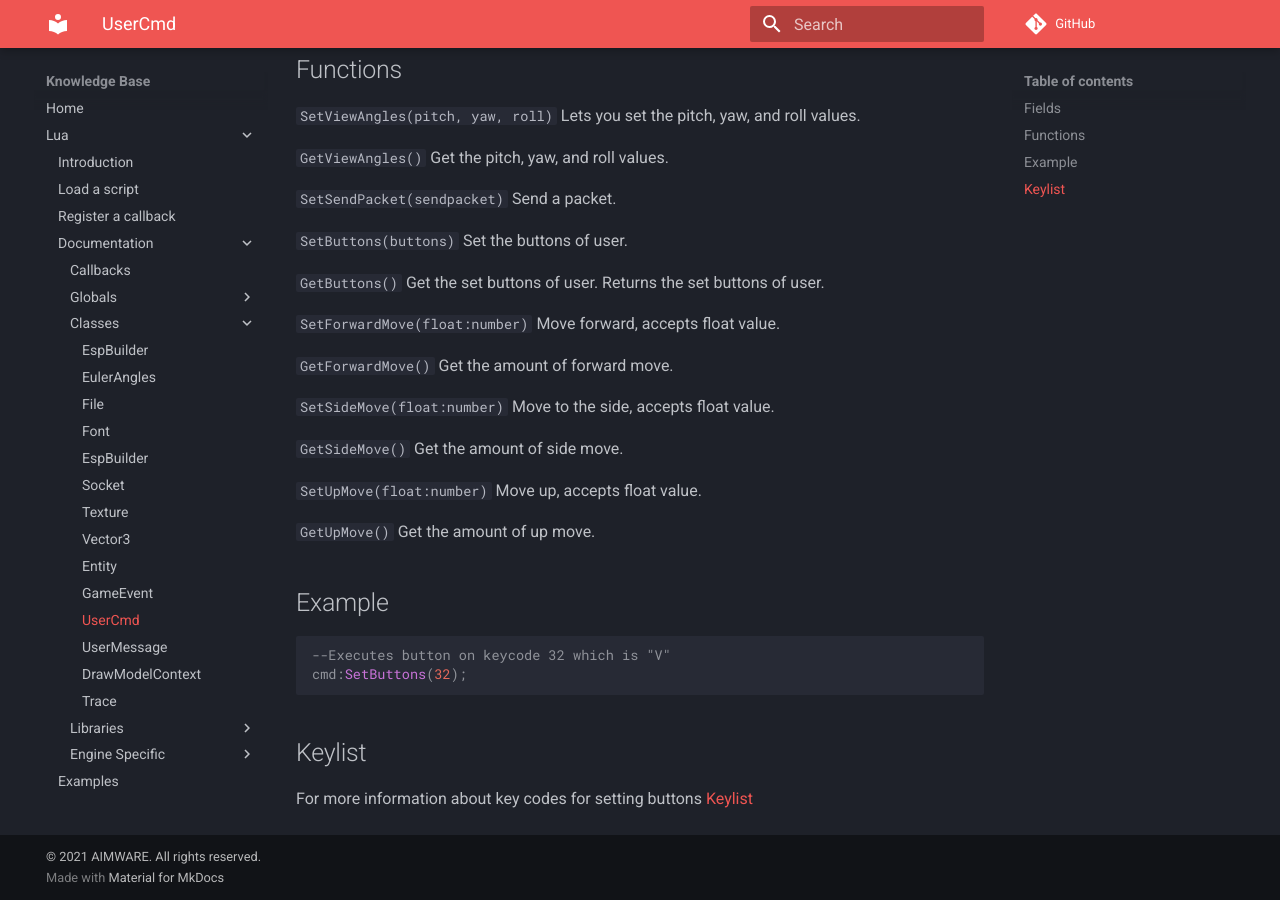
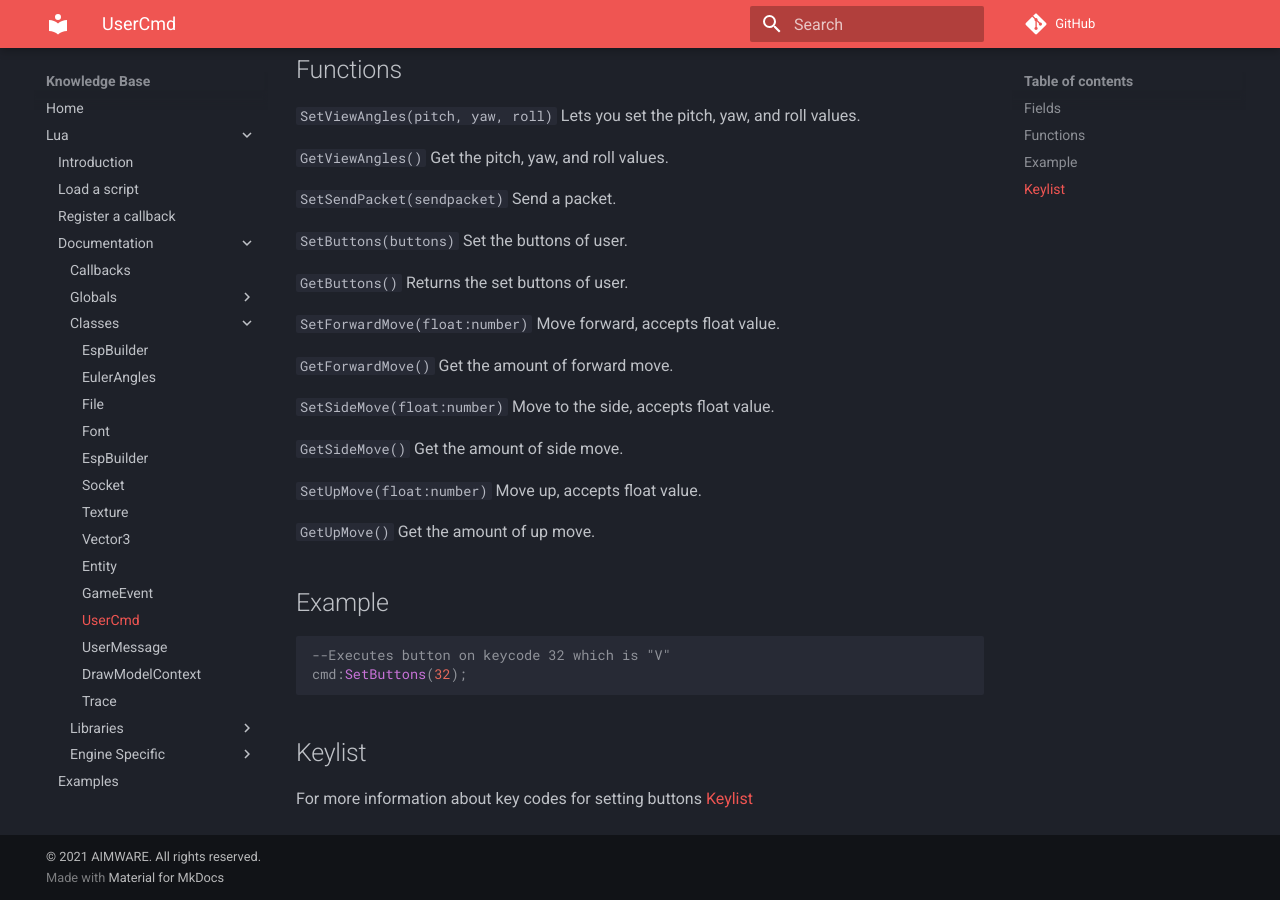
Before and after one commit to Ninaligo/aimware-web-kb, an MkDocs documentation site: the page built from private/lua/docs/class/usercmd.md, in a window 1280 px wide and 900 px high, scrolled down 951 px. Built offline with MkDocs 1.6.1 and Material for MkDocs 9.7.7, drawn with Linux system fonts in a browser that asks for light colours; comment, search, counter and statistics services are not loaded.

Commit message:
Update usercmd.md

````diff
--- a/private/lua/docs/class/usercmd.md
+++ b/private/lua/docs/class/usercmd.md
@@ -47,7 +47,7 @@
 
 ```SetButtons(buttons)``` Set the buttons of user.
 
-```GetButtons()``` Get the set buttons of user. Returns the set buttons of user.
+```GetButtons()``` Returns the set buttons of user.
 
 ```SetForwardMove(float:number)``` Move forward, accepts float value.
 
````
